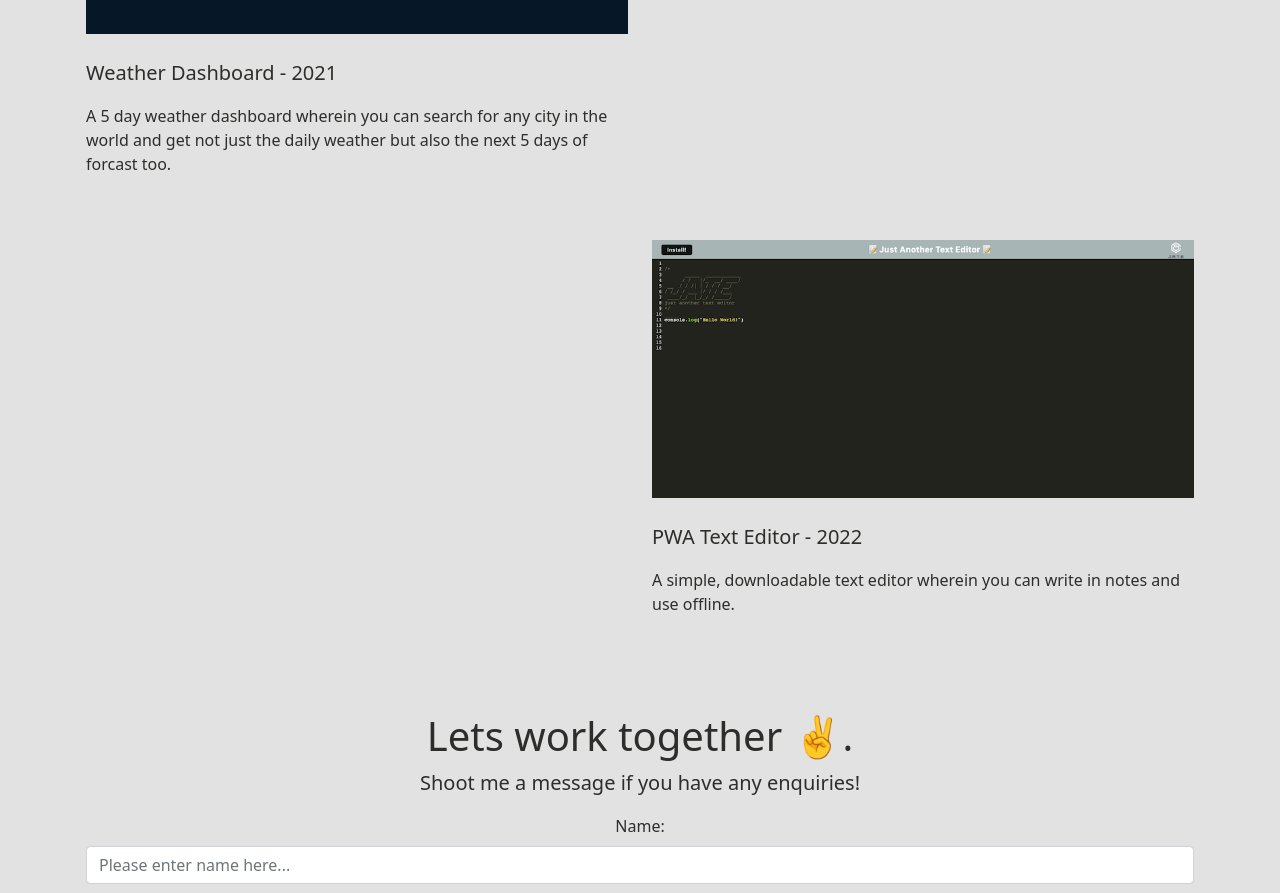
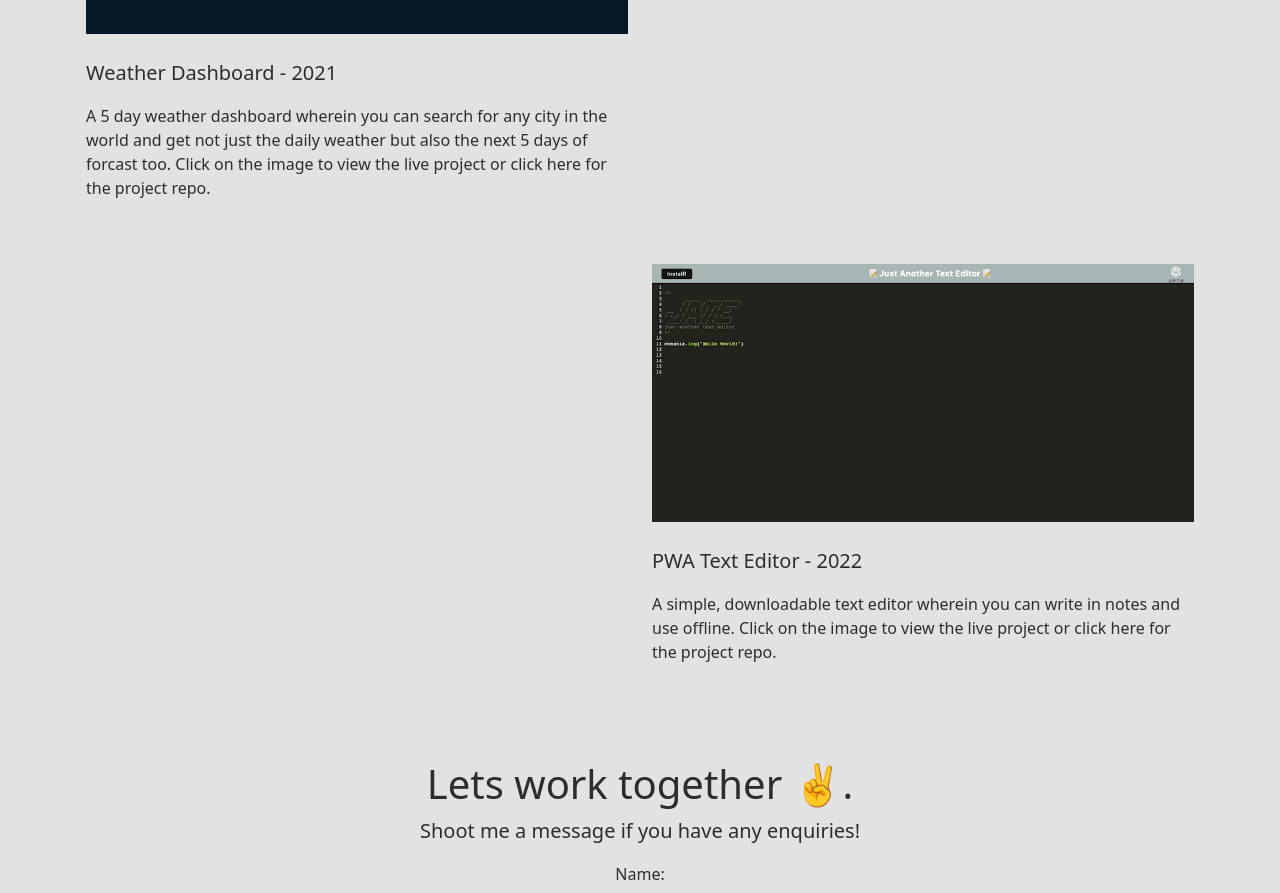
Before and after one commit to madeleinesc/react-portfolio, a React (Create React App) app: page / in a window 1280 px wide. Shown: the part 3524-4417 px from the top of the page. Built offline with nearby package versions, Linux system fonts and the light colour scheme.

Commit message:
modified projects and contact text

```diff
--- a/src/components/Contact.js
+++ b/src/components/Contact.js
@@ -16,7 +16,7 @@ const Contact = () => {
 
                 <div class="mb-3">
                     <label class="form-label" for="name">Name:</label>
-                    <input class="form-control" id="name" type="text" placeholder="Please enter name here..." pattern="/^[a-zA-Z]+$" required/>
+                    <input class="form-control" id="name" type="text" placeholder="Please enter name here..." pattern="^[a-zA-Z]+$" required/>
                 </div>
 
                 <div class="mb-3">
--- a/src/components/Projects.js
+++ b/src/components/Projects.js
@@ -87,7 +87,8 @@ const Projects = () => {
                         Weather Dashboard - 2021
                     </p>
                     <a target="_blank" href="https://github.com/madeleinesc/weather-dashboard" className="project-links text-start" data-aos="fade-up"><p>
-                        A 5 day weather dashboard wherein you can search for any city in the world and get not just the daily weather but also the next 5 days of forcast too.
+                        A 5 day weather dashboard wherein you can search for any city in the world and get not just the daily weather but also the next 5 days of forcast too. Click on the image to
+                        view the live project or click here for the project repo.
                     </p></a>
                     <br />
                     <br />
@@ -106,7 +107,8 @@ const Projects = () => {
                         PWA Text Editor - 2022
                     </p>
                     <a target="_blank" href="https://github.com/madeleinesc/PWA-Text-Editor" className="project-links text-start" ><p>
-                        A simple, downloadable text editor wherein you can write in notes and use offline.
+                        A simple, downloadable text editor wherein you can write in notes and use offline. Click on the image to
+                        view the live project or click here for the project repo.
                     </p></a>
                     <br />
                     <br />
```
